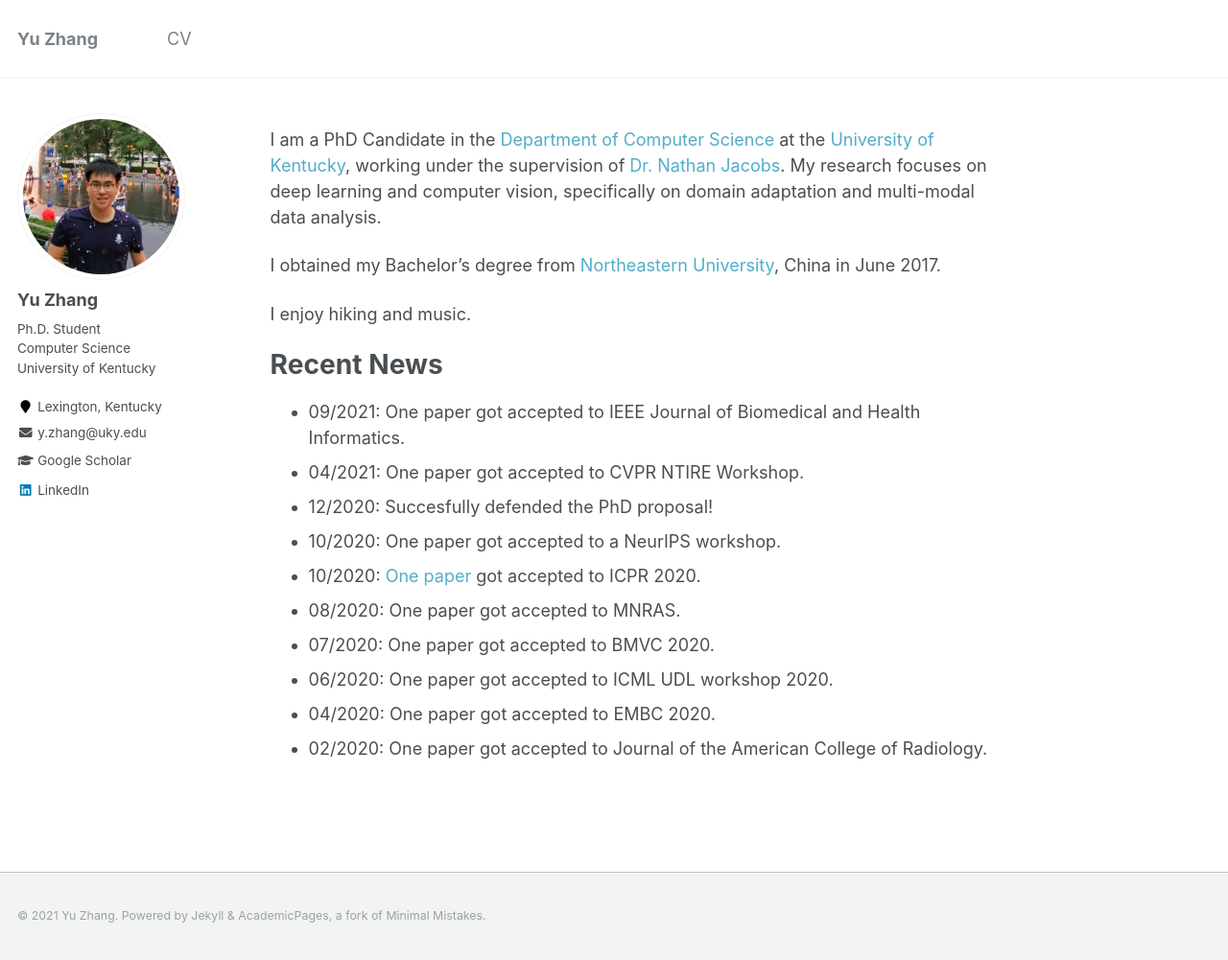
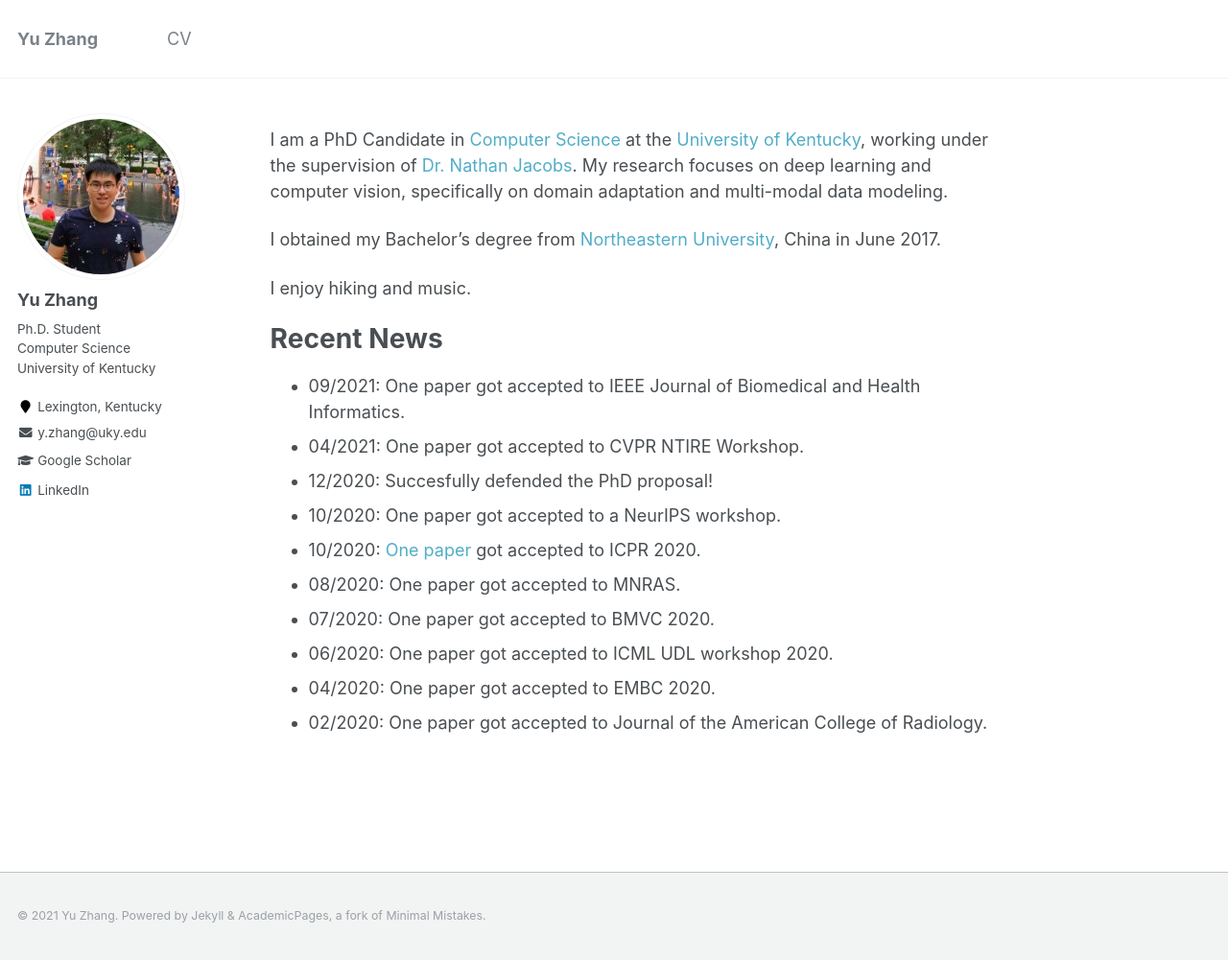
Before and after one commit to yuzhang03/yuzhang03.github.io, a Jekyll site: the page built from _pages/about.md, in a window 1280 px wide and 1001 px high. Shown: the whole window at 96% size. Built offline with Jekyll 4.4.1, drawn with Linux system fonts in a browser that asks for light colours.

Commit message:
update cv

```diff
--- a/_pages/about.md
+++ b/_pages/about.md
@@ -8,7 +8,7 @@
   - /about.html
 ---
 
-I am a PhD Candidate in the [Department of Computer Science](https://www.engr.uky.edu/research-faculty/departments/computer-science/) at the [University of Kentucky](https://www.uky.edu/), working under the supervision of [Dr. Nathan Jacobs](http://cs.uky.edu/~jacobs/). My research focuses on deep learning and computer vision, specifically on domain adaptation and multi-modal data analysis.
+I am a PhD Candidate in [Computer Science](https://www.engr.uky.edu/research-faculty/departments/computer-science/) at the [University of Kentucky](https://www.uky.edu/), working under the supervision of [Dr. Nathan Jacobs](http://cs.uky.edu/~jacobs/). My research focuses on deep learning and computer vision, specifically on domain adaptation and multi-modal data modeling.
 
 I obtained my Bachelor's degree from [Northeastern University](http://english.neu.edu.cn/), China in June 2017.
 
```
Also changed, not shown: 1 other file.
